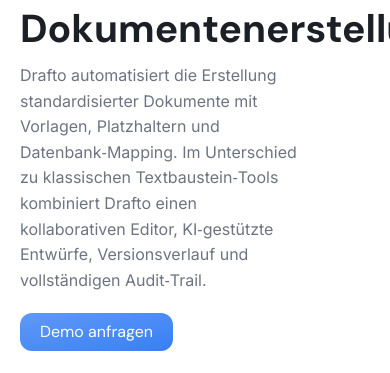
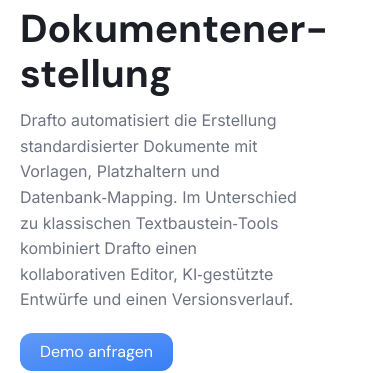
Before and after one commit to DraftoAI/Drafto-Website, a React (Vite) app: page / in a window 390 px wide. Shown: the part 196-569 px from the top of the page. Built offline with nearby package versions, Linux system fonts and the light colour scheme; grey boxes are pictures that could not be loaded.

Commit message:
fix(hero): allow long headline to wrap on mobile (break-words, hyphens, smaller sm size)

```diff
--- a/src/components/HeroSection.jsx
+++ b/src/components/HeroSection.jsx
@@ -29,13 +29,13 @@ const HeroSection = () => {
               </p>
             </div>
             <div className="content-stretch flex gap-[var(--stack-sm,8px)] items-center relative shrink-0 w-full">
-              <p className="flex-[1_0_0] font-dm-sans font-bold leading-[1.16] min-h-px min-w-px relative shrink-0 text-[39px] lg:text-[39px] md:text-[32px] sm:text-[28px] text-neutral-n1000 whitespace-pre-wrap">
+              <p className="flex-[1_0_0] font-dm-sans font-bold leading-[1.16] min-h-px min-w-px break-words hyphens-auto relative shrink-0 text-[39px] lg:text-[39px] md:text-[32px] sm:text-[26px] text-neutral-n1000 whitespace-pre-wrap">
                 Automatisierte Dokumentenerstellung
               </p>
             </div>
             <div className="box-border content-stretch flex gap-[var(--stack-sm,8px)] items-center pl-0 pr-[24px] lg:pr-[24px] md:pr-[16px] sm:pr-0 py-0 relative shrink-0 w-full">
               <p className="flex-[1_0_0] font-inter font-normal leading-[1.6] lg:leading-[1.6] md:leading-[1.5] sm:leading-[1.4] min-h-px min-w-px not-italic opacity-80 relative shrink-0 text-[16px] lg:text-[16px] md:text-[14px] sm:text-[14px] text-neutral-n800 whitespace-pre-wrap">
-                Drafto automatisiert die Erstellung standardisierter Dokumente mit Vorlagen, Platzhaltern und Datenbank‑Mapping. Im Unterschied zu klassischen Textbaustein‑Tools kombiniert Drafto einen kollaborativen Editor, KI‑gestützte Entwürfe, Versionsverlauf und vollständigen Audit‑Trail.
+                Drafto automatisiert die Erstellung standardisierter Dokumente mit Vorlagen, Platzhaltern und Datenbank‑Mapping. Im Unterschied zu klassischen Textbaustein‑Tools kombiniert Drafto einen kollaborativen Editor, KI‑gestützte Entwürfe und einen Versionsverlauf.
               </p>
             </div>
           </div>
```
